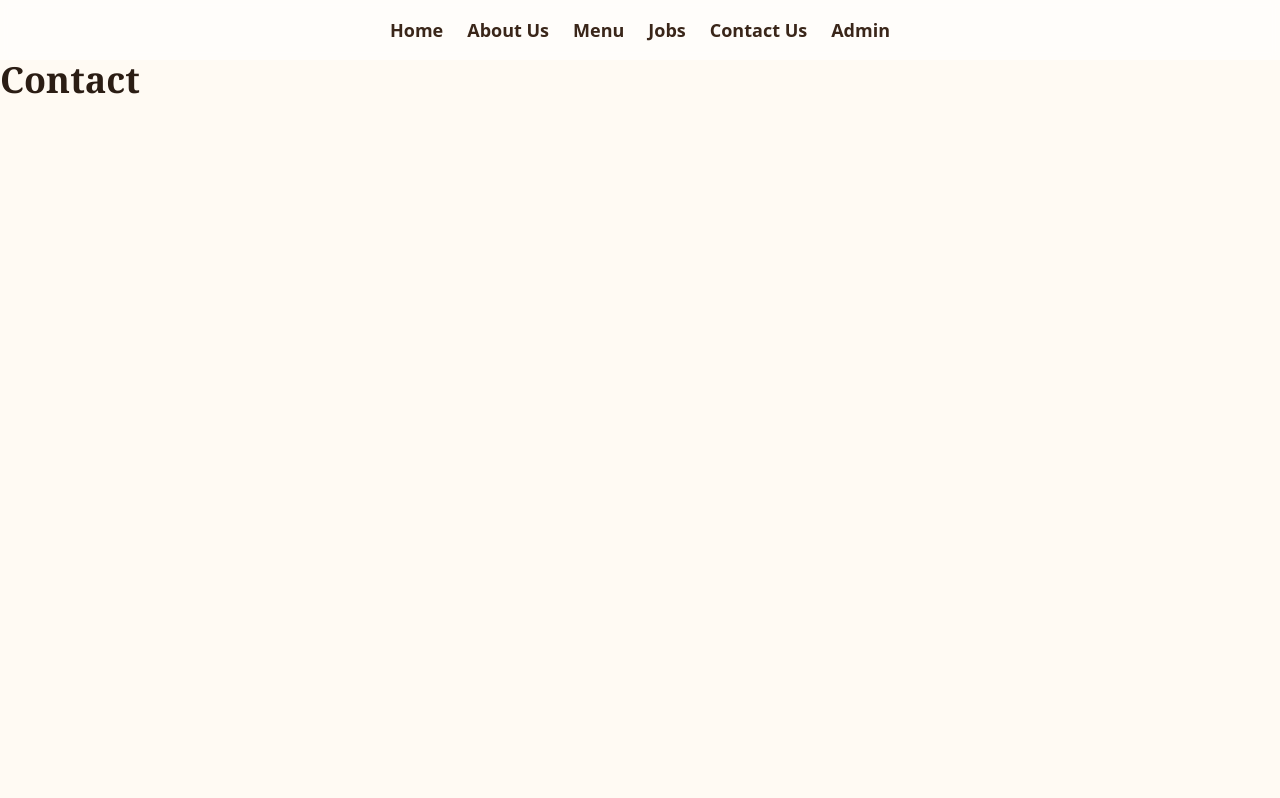
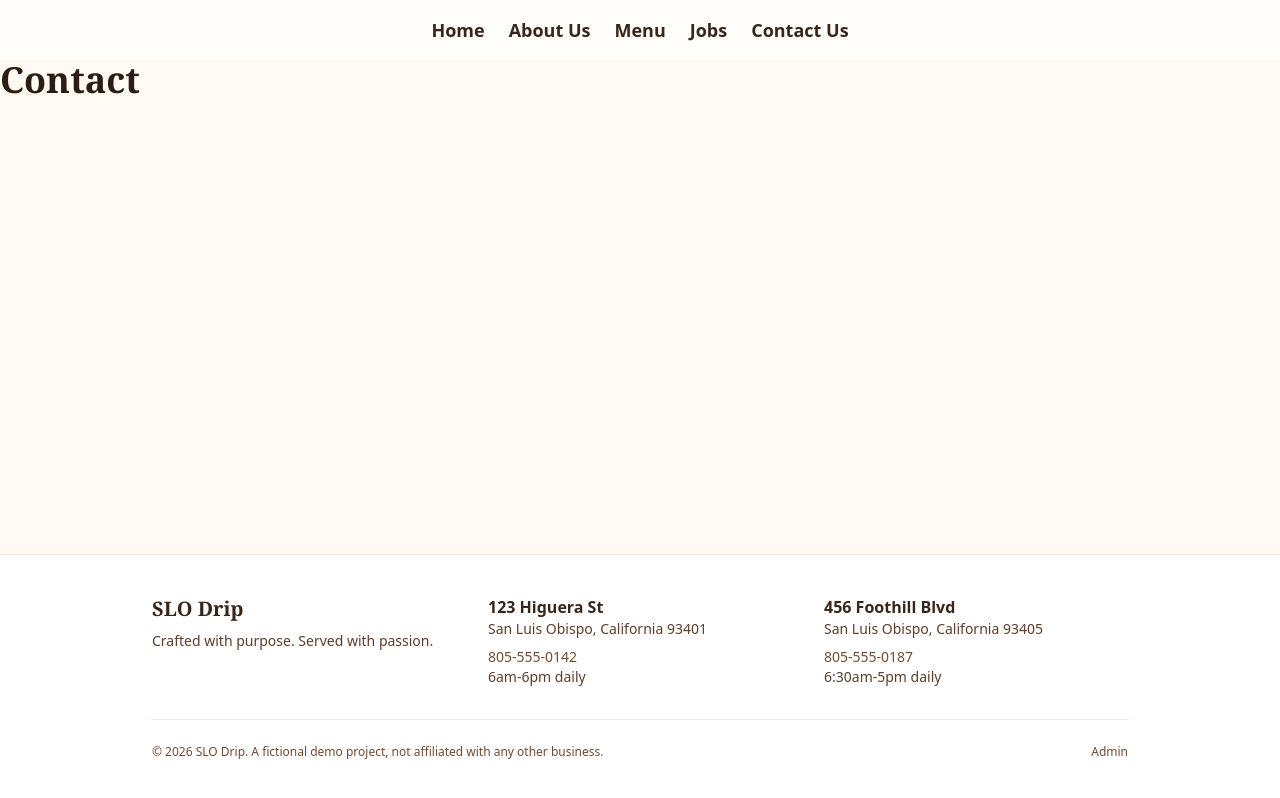
Before and after one commit to casopoly/H4I-Dev-Bootcamp-2026, a Next.js app: page /contact in a window 1280 px wide. Built offline with nearby package versions, Linux system fonts and the light colour scheme; a web font is replaced by a local one.

Commit message:
feat(footer): add a site footer with both stores and the Admin link

```diff
--- a/src/app/about/page.tsx
+++ b/src/app/about/page.tsx
@@ -62,13 +62,13 @@ export default function AboutPage() {
         </h2>
       </section>
 
-      <footer className="mt-12">
+      <section className="mt-12">
         <p className="text-2xl font-semibold">Welcome to {COFFEE_HOUSE_NAME}.</p>
         <p className="mt-2 text-lg">We are glad you are here.</p>
         <div className="mt-6">
           <Button href="/menu">View our menu</Button>
         </div>
-      </footer>
+      </section>
     </Container>
   );
 }
--- a/src/app/layout.tsx
+++ b/src/app/layout.tsx
@@ -3,6 +3,7 @@ import type { Metadata } from "next";
 import "@fontsource-variable/inter";
 import "@fontsource-variable/playfair-display";
 import "./globals.css";
+import Footer from "@/components/Footer";
 
 export const metadata: Metadata = {
   title: "SLO Drip",
@@ -12,7 +13,11 @@ export const metadata: Metadata = {
 export default function RootLayout({ children }: { children: React.ReactNode }) {
   return (
     <html lang="en">
-      <body>{children}</body>
+      {/* The page fills the screen (flex-1) so the footer sits at the bottom even on short pages */}
+      <body className="flex min-h-screen flex-col">
+        <div className="flex-1">{children}</div>
+        <Footer />
+      </body>
     </html>
   );
 }
--- /dev/null
+++ b/src/components/Footer.tsx
@@ -0,0 +1,48 @@
+import Link from "next/link";
+import Container from "@/components/ui/Container";
+import { SITE_NAME } from "@/constants/site";
+import { LOCATIONS } from "@/data/mockLocations";
+import { mapsUrl } from "@/lib/mapsUrl";
+
+// Site footer shown on every page: the shop name, both stores (address links to Google Maps, phone, hours) and the Admin link
+export default function Footer() {
+  return (
+    <footer className="border-t border-brand-100 bg-white">
+      <Container className="py-10">
+        <div className="grid gap-8 md:grid-cols-3">
+          <div>
+            <p className="font-heading text-xl font-semibold text-brand-950">{SITE_NAME}</p>
+            <p className="mt-2 text-sm text-brand-800">Crafted with purpose. Served with passion.</p>
+          </div>
+          {LOCATIONS.map((location) => (
+            <div key={location._id}>
+              <p className="font-semibold">
+                <a
+                  href={mapsUrl(location)}
+                  target="_blank"
+                  rel="noopener noreferrer"
+                  className="text-brand-950 hover:text-brand-600 hover:underline"
+                >
+                  {location.address}
+                  <span className="sr-only"> (opens Google Maps in a new tab)</span>
+                </a>
+              </p>
+              <p className="text-sm text-brand-800">
+                {location.city}, {location.state} {location.zip}
+              </p>
+              <p className="mt-2 text-sm text-brand-800">
+                <a href={`tel:${location.phone}`}>{location.phone}</a>
+              </p>
+              <p className="text-sm text-brand-800">{location.hours}</p>
+            </div>
+          ))}
+        </div>
+        <div className="mt-8 flex flex-col gap-2 border-t border-brand-100 pt-6 text-xs text-brand-700 sm:flex-row sm:justify-between">
+          <p>&copy; 2026 {SITE_NAME}. A fictional demo project, not affiliated with any other business.</p>
+          {/* Points to /admin/menu until the admin home page (/admin) exists */}
+          <Link href="/admin/menu">Admin</Link>
+        </div>
+      </Container>
+    </footer>
+  );
+}
--- a/src/components/Navbar.tsx
+++ b/src/components/Navbar.tsx
@@ -7,7 +7,6 @@ const links = [
   { href: "/menu", label: "Menu" },
   { href: "/jobs", label: "Jobs" },
   { href: "/contact", label: "Contact Us" },
-  { href: "/admin/menu", label: "Admin" },
 ];
 
 // Same look on every page: centered links on a soft translucent white bar.
--- /dev/null
+++ b/src/constants/site.ts
@@ -0,0 +1,2 @@
+// The coffee house name, in one place
+export const SITE_NAME = "SLO Drip";
```
